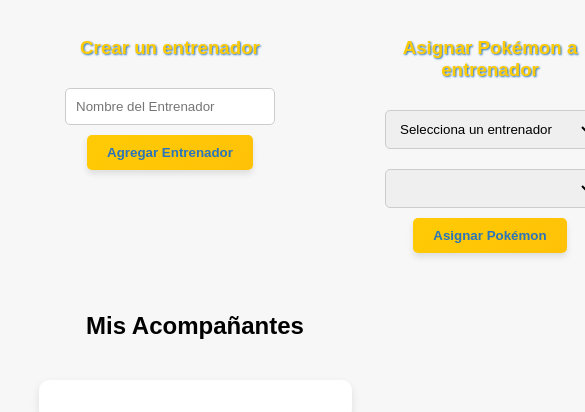
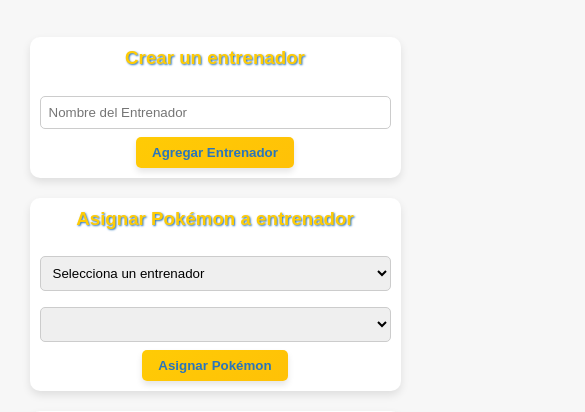
Before and after one commit to FreddyJr30/Proyecto-Pok-dex, a plain HTML site: page miEquipo.html in a window 390 px wide. Shown: the part 420-832 px from the top of the page, 585 px wide, since content can reach past the window. Drawn offline with Linux system fonts and the light colour scheme; no server answers.

Commit message:
Responsive

```diff
--- a/Styles/miEquipo.css
+++ b/Styles/miEquipo.css
@@ -10,12 +10,13 @@ body {
 }
 
 main {
+    width: 100%;
     max-width: 1200px;
     margin: 20px auto;
     padding: 20px;
-    display: grid;
+    display: flex;
+    flex-direction: column;
     gap: 20px;
-    grid-template-columns: repeat(auto-fit, minmax(300px, 1fr));
 }
 
 header {
@@ -98,15 +99,6 @@ header {
     }
 }
 
-/* Estilos generales de secciones */
-section {
-    background-color: #fff;
-    border-radius: 10px;
-    padding: 20px;
-    box-shadow: 0 4px 8px rgba(0, 0, 0, 0.1);
-    text-align: center;
-}
-
 section {
     background-color: #fff;
     border-radius: 10px;
@@ -124,11 +116,16 @@ section {
 }
 
 form {
-    width: 70%;
+    width: 100%;
+    max-width: 500px;
     margin: 0 auto;
     display: flex;
     flex-direction: column;
     align-items: center;
+    background-color: #fff;
+    border-radius: 10px; /* Bordes redondeados */
+    padding: 20px; /* Agregado padding interno */
+    box-shadow: 0 4px 8px rgba(0, 0, 0, 0.1); /* Sombra para mejor estética */
 }
 
 form h3 {
@@ -192,7 +189,8 @@ form button:active {
     flex-direction: column;
     align-items: center;
     margin: 20px;
-    width: 70%;
+    width: 100%;
+    max-width: 700px;
 }
 
 .trainer-team {
@@ -246,3 +244,44 @@ form button:active {
 .pokemon-card button:hover {
     background-color: #0056b3;
 }
+
+/* Media Query para pantallas de menos de 480px (celulares) */
+@media (max-width: 480px) {
+    .barra-nav-principal ul {
+        flex-direction: column;
+        align-items: center;
+    }
+
+    .barra-nav-principal ul li {
+        margin: 5px 0;
+    }
+
+    form {
+        width: 90%;
+        max-width: 100%;
+        padding: 10px;
+        border-radius: 10px;
+    }
+
+    form input[type="text"],
+    form select {
+        padding: 8px;
+        margin: 8px 0;
+    }
+
+    form button {
+        padding: 8px 16px;
+    }
+
+    .accompanying-pokemons,
+    .trainer-teams {
+        width: 100%;
+        margin: 10px 0;
+    }
+
+    .pokemon-card {
+        width: 100%;
+        max-width: 180px;
+        margin: 5px;
+    }
+}
```
